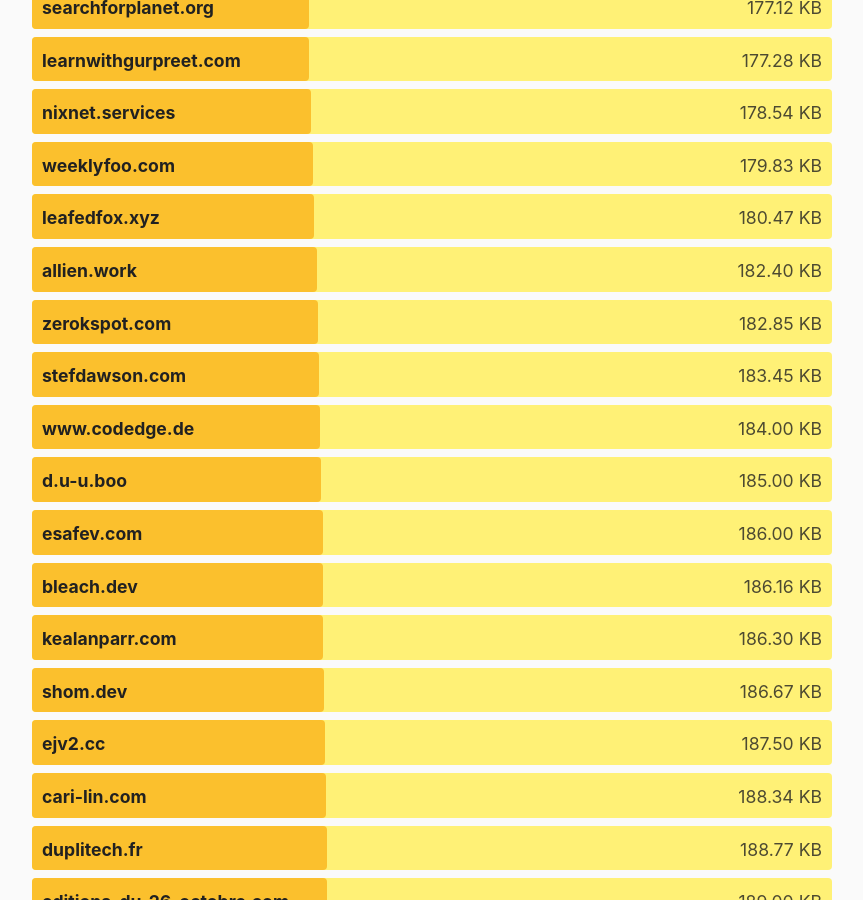
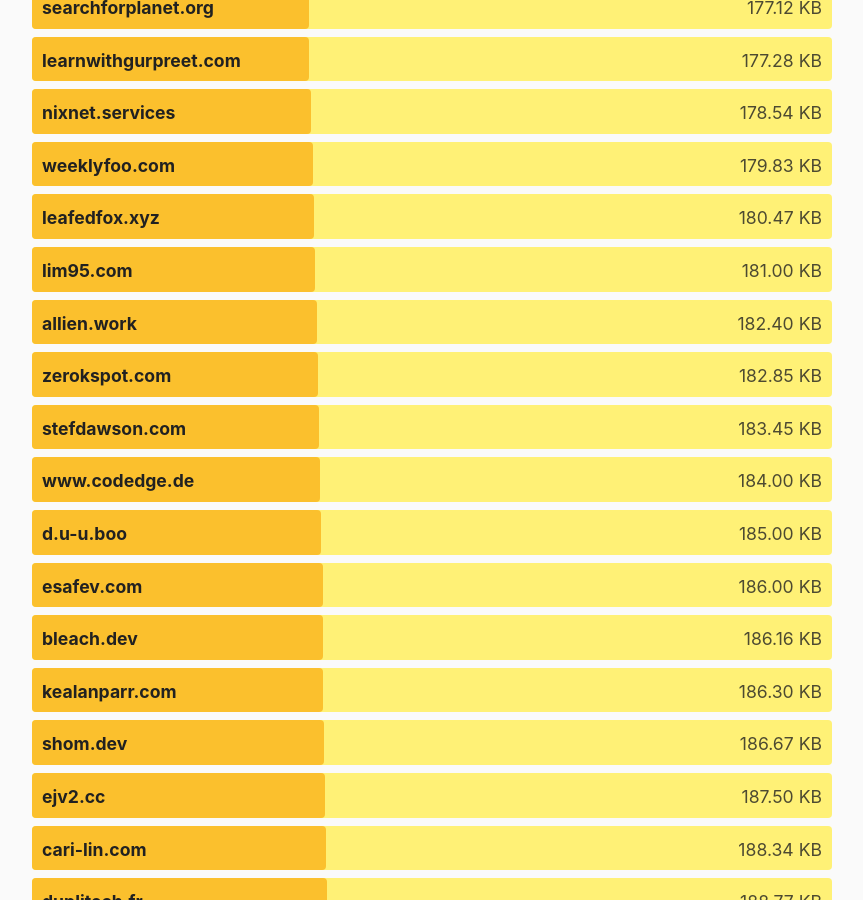
Before and after one commit to kevquirk/512kb.club, a Jekyll site: the page built from index.md, in a window 1280 px wide and 900 px high, scrolled down 32360 px. Shown: the whole window, without its empty margins (208-1071 px from the left). Built offline with Jekyll 4.4.1, drawn with Linux system fonts in a browser that asks for light colours.

Commit message:
Update sites.yml

```diff
--- a/_data/sites.yml
+++ b/_data/sites.yml
@@ -4342,3 +4342,8 @@
   url: https://zwieratko.sk/
   size: 30.94
   last_checked: 2025-08-30
+
+- domain: lim95.com
+  url: http://lim95.com/ (Make sure you keep the trailing slash)
+  size: 181
+  last_checked: 2025-11-11
```
